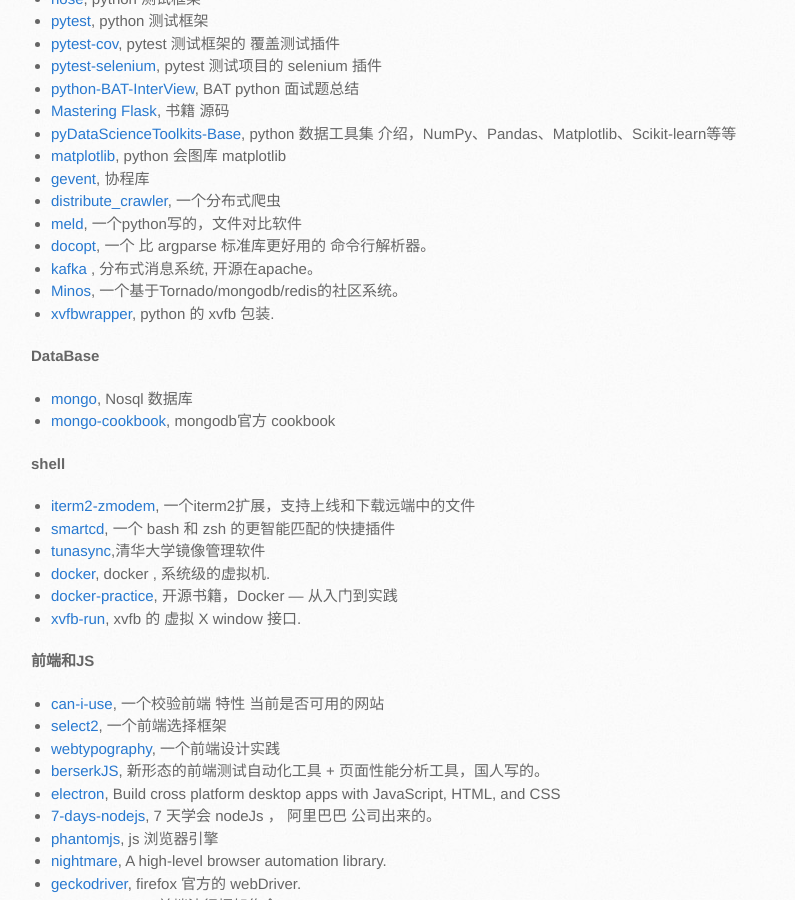
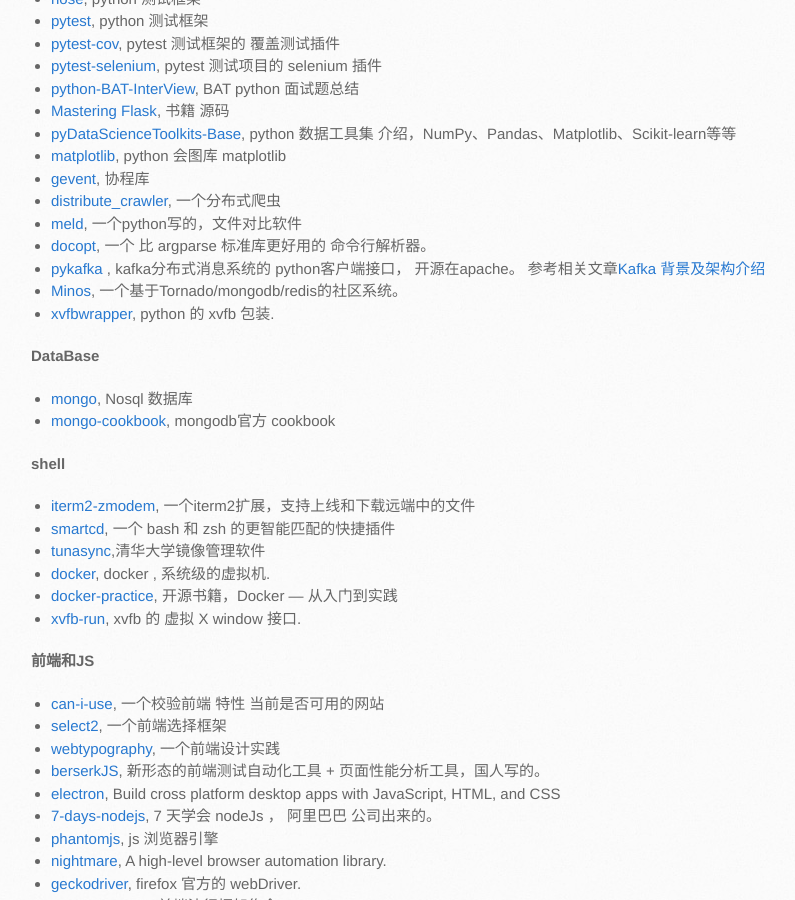
Before and after one commit to hellowac/hellowac.github.io.old, a Jekyll site: the page built from refer/2017-03-20-github-repository.md, in a window 1280 px wide and 900 px high, scrolled down 1042 px. Shown: the whole window, without its empty margins (139-934 px from the left). Built offline with Jekyll 4.4.1, drawn with Linux system fonts in a browser that asks for light colours; some web fonts are replaced.

```diff
--- a/refer/2017-03-20-github-repository.md
+++ b/refer/2017-03-20-github-repository.md
@@ -59,7 +59,7 @@
 - [distribute_crawler](https://github.com/gnemoug/distribute_crawler), 一个分布式爬虫
 - [meld](https://github.com/yousseb/meld), 一个python写的，文件对比软件
 - [docopt](https://github.com/docopt/docopt), 一个 比 argparse 标准库更好用的 命令行解析器。
-- [kafka](https://github.com/Parsely/pykafka) , 分布式消息系统, 开源在apache。
+- [pykafka](https://github.com/Parsely/pykafka) , kafka分布式消息系统的 python客户端接口， 开源在apache。 参考相关文章[Kafka 背景及架构介绍](https://juejin.im/entry/5858f8761b69e60056f6a765)
 - [Minos](https://github.com/phith0n/Minos), 一个基于Tornado/mongodb/redis的社区系统。
 - [xvfbwrapper](https://github.com/cgoldberg/xvfbwrapper), python 的 xvfb 包装.
 
```
Also changed, not shown: _posts/english/2017-03-27-learnEnglishBL14.md (+1 -1 lines).
